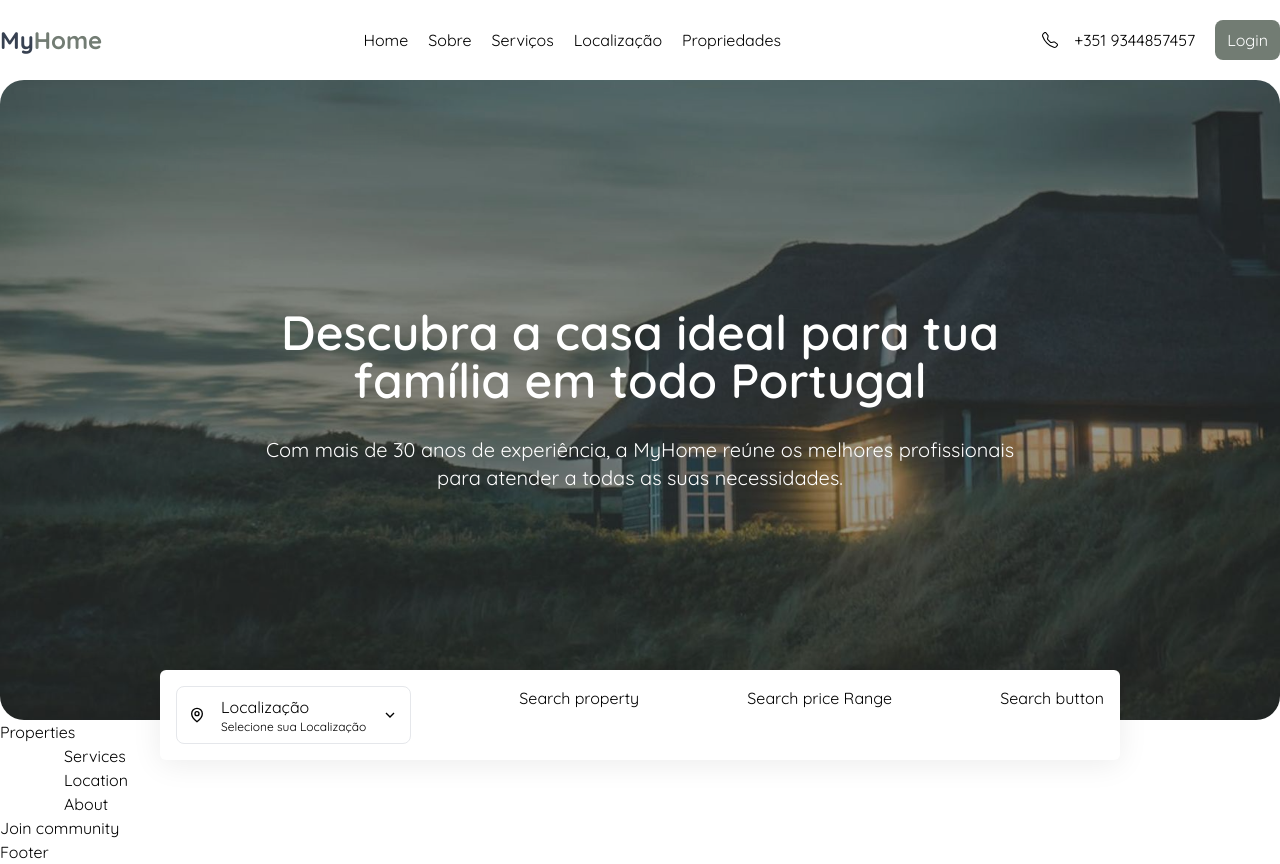
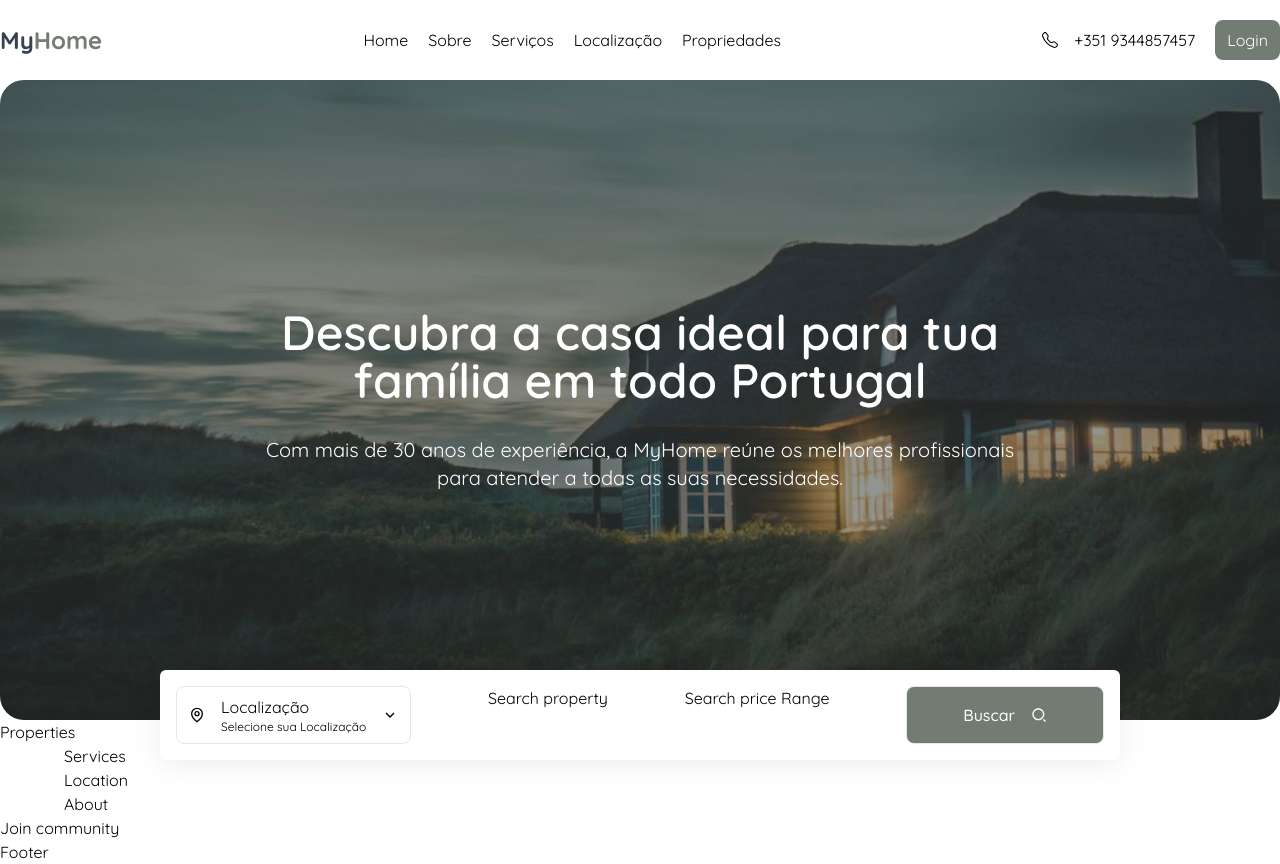
Before and after one commit to rodolphoreis/home, a Next.js app: page / in a window 1280 px wide. Built offline with nearby package versions, Linux system fonts and the light colour scheme.

Commit message:
feat(ui): add SearchButton component with styled search icon and button label

```diff
--- a/src/components/SearchButton/SearchButton.tsx
+++ b/src/components/SearchButton/SearchButton.tsx
@@ -1,6 +1,9 @@
-
+import { RiSearch2Line } from "react-icons/ri";
 export function SearchButton() {
-    return (
-        <p>Search button</p>
-    )
+  return (
+    <div className="gap-4 border-[1px] rounded-lg px-14 py-2 bg-secondary flex items-center text-white justify-center">
+      <span className="font-medium">Buscar</span>
+      <RiSearch2Line />
+    </div>
+  );
 }
```
